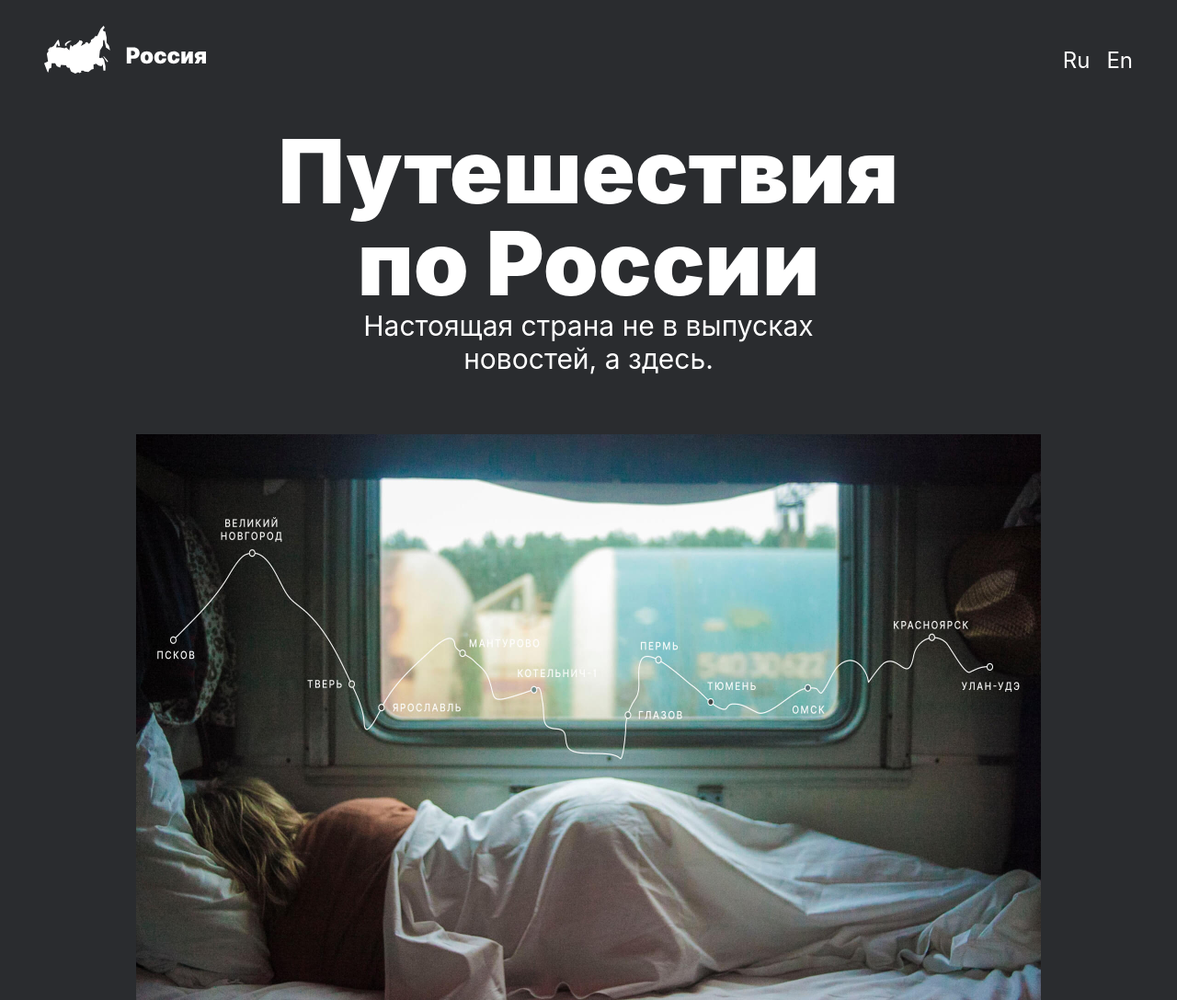
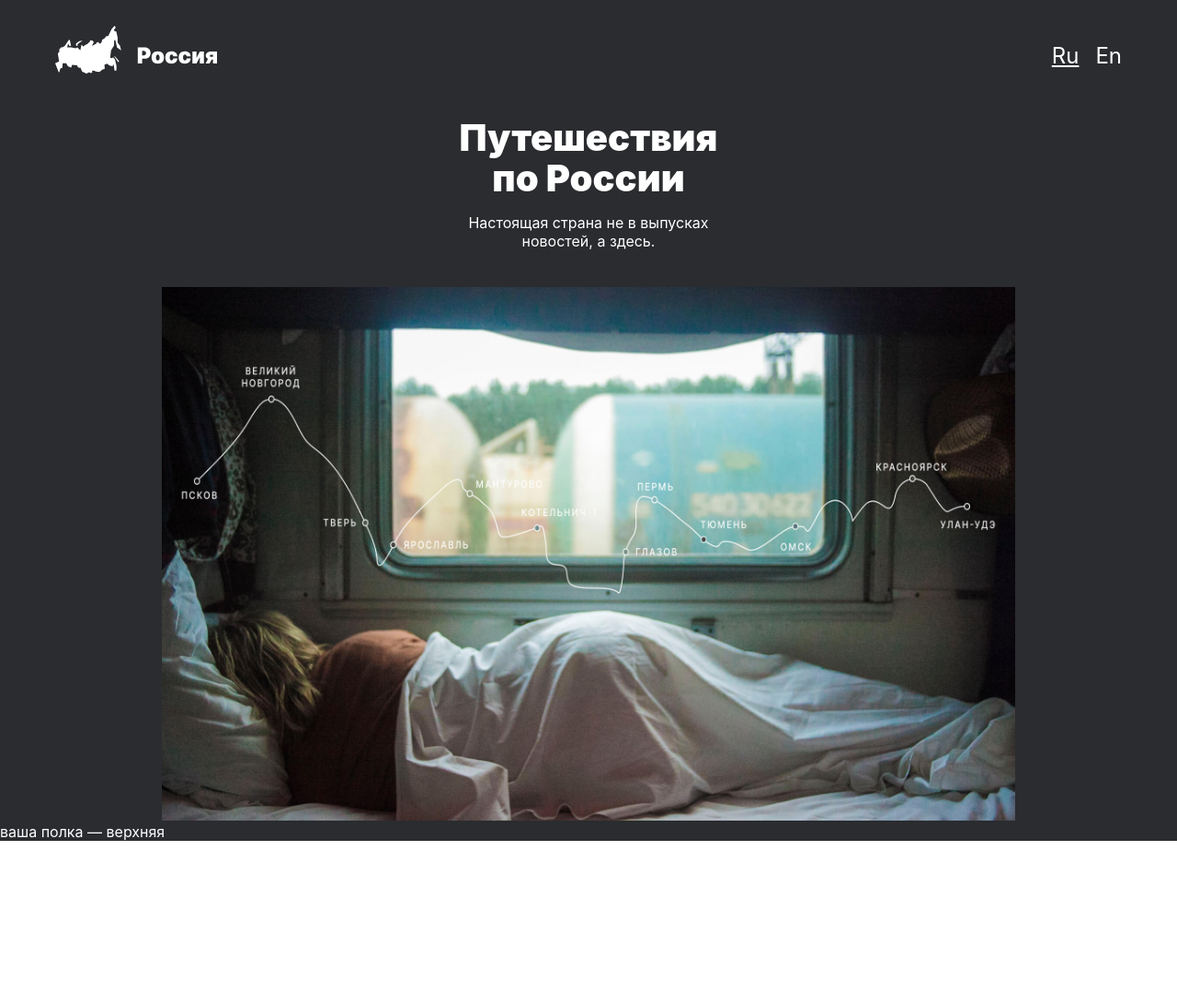
Before and after one commit to ViktorDrozdov/russian-travel, a plain HTML site: page index.html in a window 1280 px wide. Shown: the top 1087 px of the page at 92% size. After the commit the page ends 914 px from the top, so only its background shows below. Drawn offline with Linux system fonts and the light colour scheme.

Commit message:
Все сначала

```diff
--- /dev/null
+++ b/blocks/header/__lang-link/header__lang-link.css
@@ -0,0 +1,20 @@
+.header__lang-link {
+  font-style: normal;
+  font-weight: 400;
+  font-size: 18px;
+  line-height: 20px;
+  text-align: right;
+  color: #fff;
+  text-decoration: underline;
+}
+
+.header__lang-link:last-child {
+  text-decoration: none;
+}
+
+@media screen and (min-width: 768px) {
+  .header__lang-link {
+    font-size: 24px;
+    line-height: 28px;
+  }
+}
--- /dev/null
+++ b/blocks/header/__lang-links/header__lang-links.css
@@ -0,0 +1,6 @@
+.header__lang-links {
+  display: flex;
+  align-items: flex-end;
+  gap: 0 18px;
+  margin-bottom: 5px;
+}
--- /dev/null
+++ b/blocks/header/__logo/header__logo.css
@@ -0,0 +1,11 @@
+.header__logo {
+  width: 142px;
+  height: 42px;
+}
+
+@media screen and (min-width: 768px) {
+  .header__logo {
+    width: 176px;
+    height: 52px;
+  }
+}
--- /dev/null
+++ b/blocks/header/header.css
@@ -0,0 +1,26 @@
+.header {
+  display: flex;
+  justify-content: space-between;
+  width: 90%;
+  margin: auto;
+  padding-top: 16px;
+}
+
+@media screen and (min-width: 768px) {
+  .header {
+    width: 93.75%;
+    padding-top: 28px;
+  }
+}
+
+@media screen and (min-width: 1024px) {
+  .header {
+    width: 90.63%;
+  }
+}
+
+@media screen and (min-width: 1280px) {
+  .header {
+    max-width: 1184px;
+  }
+}
--- /dev/null
+++ b/blocks/page/page.css
@@ -0,0 +1,7 @@
+.page {
+  min-width: 320px;
+  margin: 0 auto;
+  font-family: 'Inter', Arial, sans-serif;
+  background-color: #2a2c2f;
+  color: #fff;
+}
--- a/index.html
+++ b/index.html
@@ -1,4 +1,4 @@
-<!DOCTYPE html>
+<!-- <!DOCTYPE html>
 <html lang="ru">
 <head>
   <meta charset="UTF-8">
@@ -156,4 +156,42 @@
     </footer>
   </div>
 </body>
+</html-->
+
+
+
+
+<!DOCTYPE html>
+<html lang="ru">
+<head>
+  <meta charset="UTF-8">
+  <meta name="viewport" content="width=device-width, initial-scale=1.0">
+  <title>Путешествия по России</title>
+  <link rel="stylesheet" href="./pages/index.css">
+  <!-- <link rel="stylesheet" href="./normalize.css"-->
+  <link rel="stylesheet" href="./style.css">
+</head>
+<body>
+  <div class="page">
+    <header class="header">
+      <img class="header__logo" src="./images/header-logo.svg" alt="Логотип">
+      <div class="header__lang-links">
+        <a href="#" class="header__lang-link">Ru</a>
+        <a href="#" class="header__lang-link">En</a>
+      </div>
+    </header>
+    <main class="content">
+      <section class="lead" aria-label="">
+        <h1 class="lead__title">
+          Путешествия по России
+        </h1>
+        <p class="lead__subtitle">
+          Настоящая страна не в выпусках новостей, а здесь.
+        </p>
+        <img src="./images/lead-polka.jpg" alt="Полка" class="lead__image">
+        <p class="lead__caption">ваша полка — верхняя</p>
+      </section>
+    </main>
+  </div>
+</body>
 </html>
--- /dev/null
+++ b/pages/index.css
@@ -0,0 +1,12 @@
+@import url(../normalize.css);
+@import url(../blocks/page/page.css);
+@import url(../blocks/header/header.css);
+@import url(../blocks/header/__logo/header__logo.css);
+@import url(../blocks/header/__lang-links/header__lang-links.css);
+@import url(../blocks/header/__lang-link/header__lang-link.css);
+@import url(..);
+@import url(..);
+@import url(..);
+@import url(..);
+@import url(..);
+@import url(..);
--- a/style.css
+++ b/style.css
@@ -1,5 +1,5 @@
-.page {
-  min-width: 1280px;
+/* .page {
+  width: 100%;
   margin: 0 auto;
   font-family: 'Inter', Arial, sans-serif;
   background-color: #2a2c2f;
@@ -141,6 +141,11 @@
   grid-template-columns: repeat(2, 1fr);
   grid-template-rows: 460px, repeat(2, 1fr);
   gap: 48px 40px;
+  margin-bottom: 80px;
+}
+
+.place:last-child {
+  margin: 0;
 }
 
 .place__title {
@@ -158,7 +163,6 @@
   grid-column-end: 2;
   grid-row-start: 2;
   grid-row-end: 4;
-  margin-bottom: 80px;
 }
 
 .place__website {
@@ -181,4 +185,131 @@
 
 .place__paragraph:last-child {
   margin: 0;
+} */
+
+
+
+
+/* ----------------------------
+
+.page {
+  min-width: 320px;
+  margin: 0 auto;
+  font-family: 'Inter', Arial, sans-serif;
+  background-color: #2a2c2f;
+  color: #fff;
 }
+
+.header {
+  display: flex;
+  justify-content: space-between;
+  width: 90%;
+  margin: auto;
+  padding-top: 16px;
+}
+
+.header__logo {
+  width: 142px;
+  height: 42px;
+}
+
+.header__lang-links {
+  display: flex;
+  align-items: flex-end;
+  gap: 0 18px;
+  margin-bottom: 5px;
+}
+
+.header__lang-link {
+  font-style: normal;
+  font-weight: 400;
+  font-size: 18px;
+  line-height: 20px;
+  text-align: right;
+  color: #fff;
+  text-decoration: underline;
+}
+
+.header__lang-link:last-child {
+  text-decoration: none;
+}
+
+@media screen and (min-width: 768px) {
+  .header {
+    width: 93.75%;
+    padding-top: 28px;
+  }
+  .header__logo {
+    width: 176px;
+    height: 52px;
+  }
+  .header__lang-link {
+    font-size: 24px;
+    line-height: 28px;
+  }
+}
+
+.lead {
+  width: 100%;
+  background-color: aqua;
+  height: 250px;
+}
+
+
+@media screen and (min-width: 768px) {
+
+}
+
+@media screen and (min-width: 1024px) {
+
+}
+
+@media screen and (min-width: 1280px) {
+
+} */
+
+
+.lead {
+  width: 100%;
+  padding-top: 48px;
+  min-height: 250px;
+  text-align: center;
+}
+
+@media screen and (min-width: 768px) {
+
+}
+
+.lead__title {
+  margin: 0 auto;
+  max-width: 288px;
+  font-style: normal;
+  font-weight: 900;
+  font-size: 40px;
+  line-height: 44px;
+}
+
+@media screen and (min-width: 768px) {
+
+}
+
+.lead__subtitle {
+  margin: 16px auto 40px;
+  max-width: 288px;
+  font-style: normal;
+  font-weight: 400;
+  font-size: 16px;
+  line-height: 20px;
+}
+
+.lead__image {
+  width: 100%;
+  max-width: 928px;
+  min-height: 200px;
+  max-height: 580px;
+}
+
+.lead__caption {
+  text-align: left;
+  margin: 0;
+}
```
